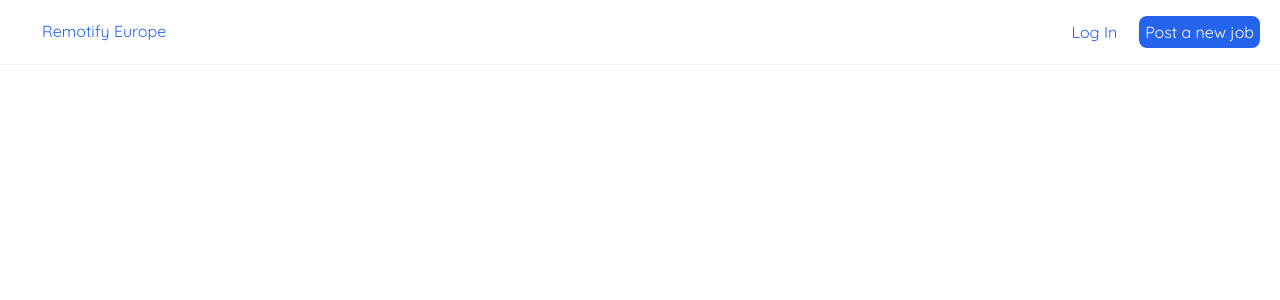
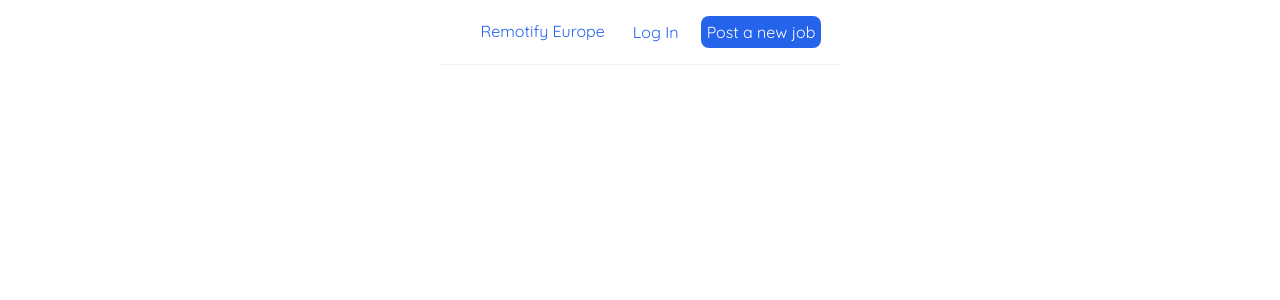
Before and after one commit to bushidavid/jobBoard, a React (Create React App) app: page / in a window 1280 px wide. Shown: the top 300 px of the page. Built offline with nearby package versions, Linux system fonts and the light colour scheme.

Commit message:
moved Navbar inside inner div

```diff
--- a/src/App.js
+++ b/src/App.js
@@ -15,8 +15,8 @@ function App() {
   return (
       <Router>
         <div className="App">
-          <Navbar />
-              <div className="content h-screen w-screen">
+              <div className="flex flex-col h-screen w-screen">
+              <Navbar />
               <Routes>
                 <Route path="/home" element={<Home />} />
                 <Route path="/create-job" element={<CreateJob />} />
```
